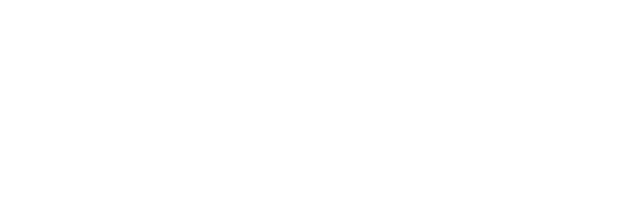
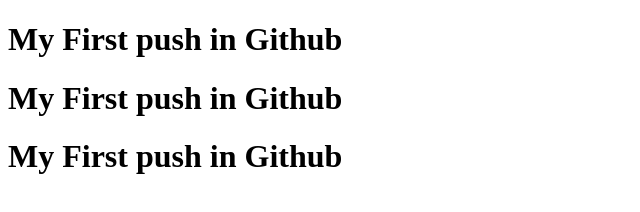
Before and after one commit to Aditi-Datta/third_repo, a plain HTML site: page index.html in a window 1280 px wide. Shown: the whole page, without its empty margins (0-640 px from the left). Drawn offline with Linux system fonts and the light colour scheme.

Commit message:
addedheader

```diff
--- a/index.html
+++ b/index.html
@@ -8,5 +8,8 @@
 </head>
 <body>
 
+    <h1>My First push in Github</h1>
+    <h1>My First push in Github</h1>
+    <h1>My First push in Github</h1>
 </body>
 </html>
```
